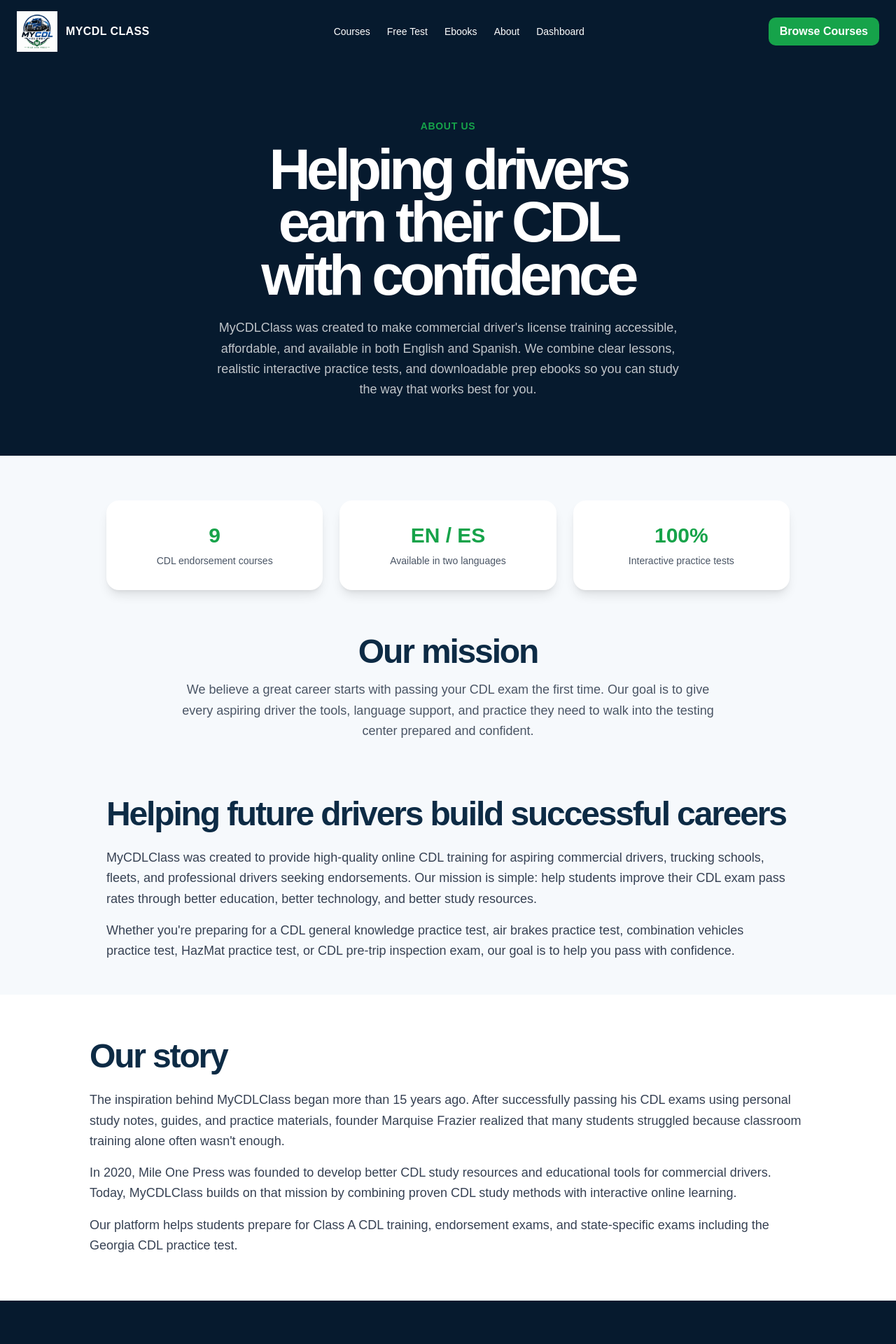
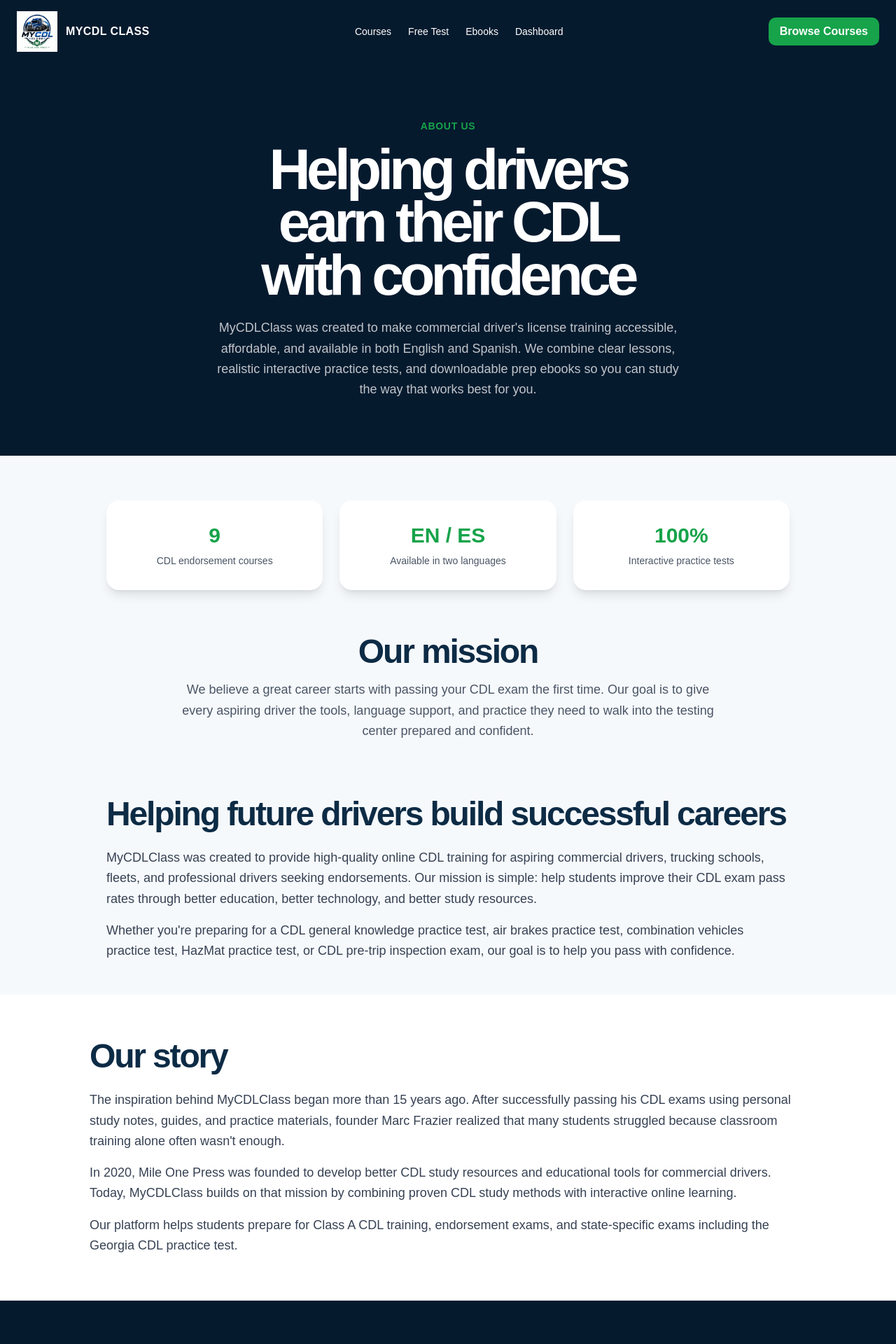
Before and after one commit to mileonepress/mycdlclass, a Next.js app: page /about in a window 1280 px wide. Shown: the top 1920 px of the page at 70% size. Built offline with nearby package versions, Linux system fonts and the light colour scheme; no server answers.

Commit message:
feat: remove redundant "About" link from multiple pages
Co-authored-by: Marc <290171564+mileonepress@users.noreply.github.com>

```diff
--- a/app/about/page.tsx
+++ b/app/about/page.tsx
@@ -57,7 +57,6 @@ export default function AboutPage() {
             <Link href="/courses">Courses</Link>
             <Link href="/free-practice-test">Free Test</Link>
             <Link href="/ebooks">Ebooks</Link>
-            <Link href="/about">About</Link>
             <Link href="/dashboard">Dashboard</Link>
           </div>
 
@@ -122,7 +121,7 @@ export default function AboutPage() {
           <h2 className="text-3xl font-bold">Our story</h2>
           <p className="mt-6 text-lg leading-relaxed text-gray-700">
             The inspiration behind MyCDLClass began more than 15 years ago. After successfully passing
-            his CDL exams using personal study notes, guides, and practice materials, founder Marquise
+            his CDL exams using personal study notes, guides, and practice materials, founder Marc
             Frazier realized that many students struggled because classroom training alone often
             wasn&apos;t enough.
           </p>
--- a/app/courses/page.tsx
+++ b/app/courses/page.tsx
@@ -27,7 +27,6 @@ export default async function CoursesPage() {
             <Link href="/courses">Courses</Link>
             <Link href="/free-practice-test">Free Test</Link>
             <Link href="/ebooks">Ebooks</Link>
-            <Link href="/about">About</Link>
             <Link href="/dashboard">Dashboard</Link>
           </div>
 
--- a/app/free-practice-test/page.jsx
+++ b/app/free-practice-test/page.jsx
@@ -99,7 +99,6 @@ export default function FreePracticeTestPage() {
             <Link href="/courses">Courses</Link>
             <Link href="/free-practice-test">Free Test</Link>
             <Link href="/ebooks">Ebooks</Link>
-            <Link href="/about">About</Link>
             <Link href="/dashboard">Dashboard</Link>
           </div>
 
--- a/app/page.jsx
+++ b/app/page.jsx
@@ -79,7 +79,6 @@ export default function HomePage() {
             <Link href="/courses">Courses</Link>
             <Link href="/free-practice-test">Free Test</Link>
             <Link href="/ebooks">Ebooks</Link>
-            <Link href="/about">About</Link>
             <Link href="/dashboard">Dashboard</Link>
           </div>
 
```
